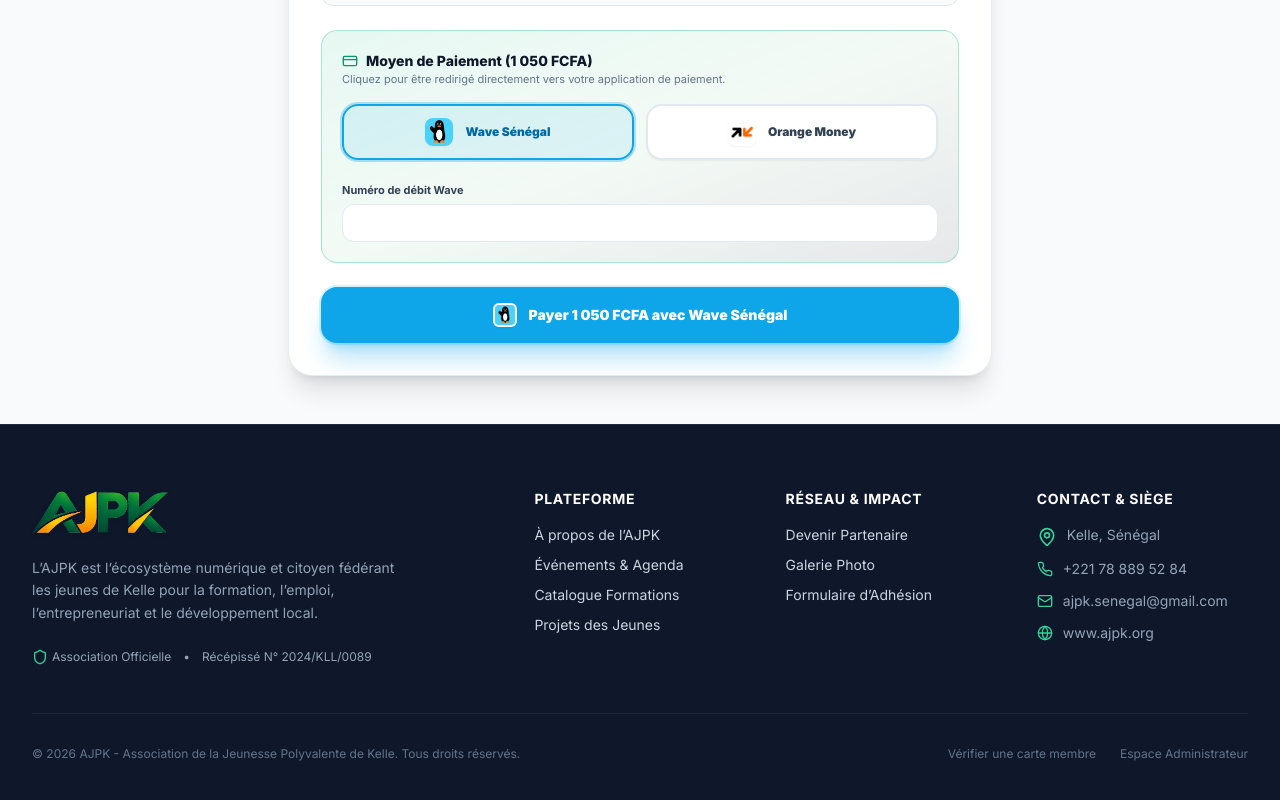
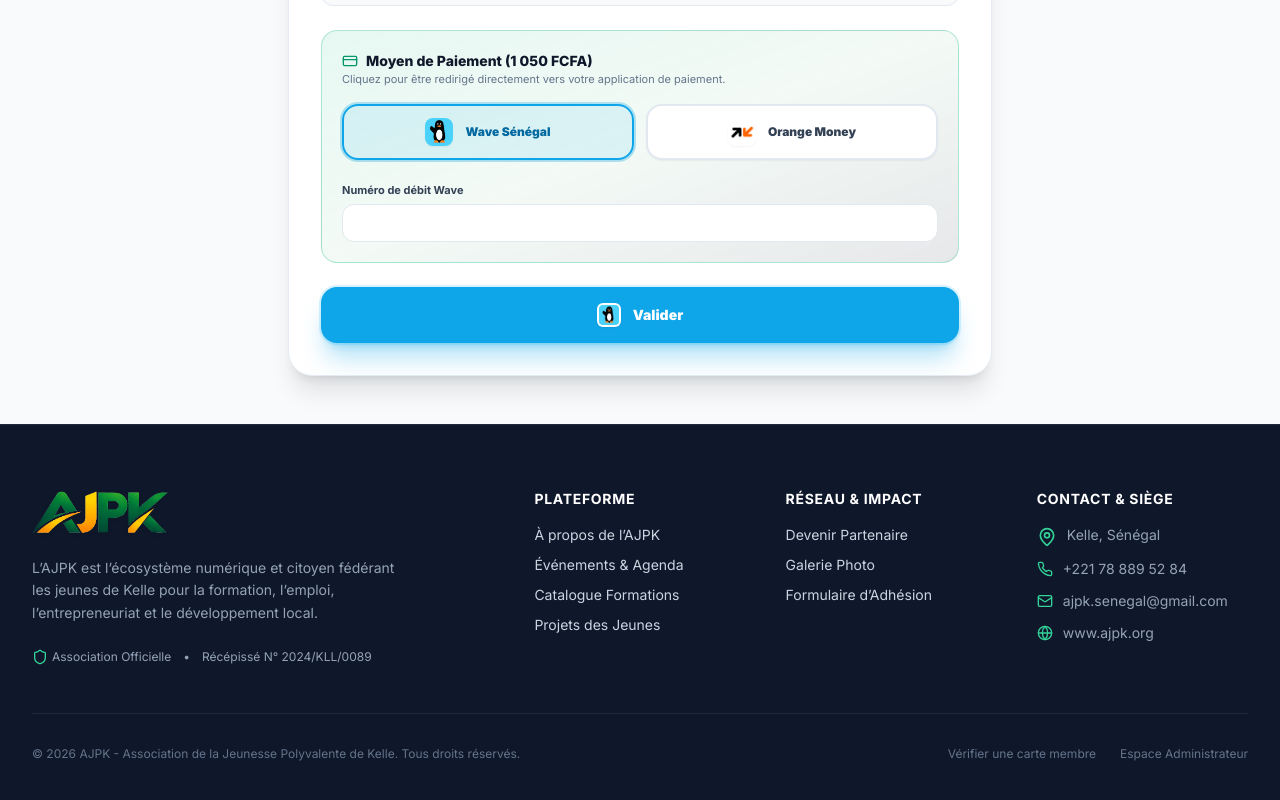
Before and after one commit to papabirane12-wq/AJPK, a Next.js app: page /inscription in a window 1280 px wide. Shown: the part 753-1553 px from the top of the page. Built offline with nearby package versions, Linux system fonts and the light colour scheme.

Commit message:
UI: change payment button text to Valider

```diff
--- a/components/forms/InscriptionForm.tsx
+++ b/components/forms/InscriptionForm.tsx
@@ -561,7 +561,7 @@ export function InscriptionForm() {
               alt={paymentMethod === 'wave' ? 'Wave' : 'Orange Money'}
               className="w-6 h-6 object-contain rounded-md bg-white p-0.5 shadow-sm shrink-0"
             />
-            <span>Payer 1 050 FCFA avec {paymentMethod === 'wave' ? 'Wave Sénégal' : 'Orange Money'}</span>
+            <span>Valider</span>
           </>
         )}
       </button>
```
